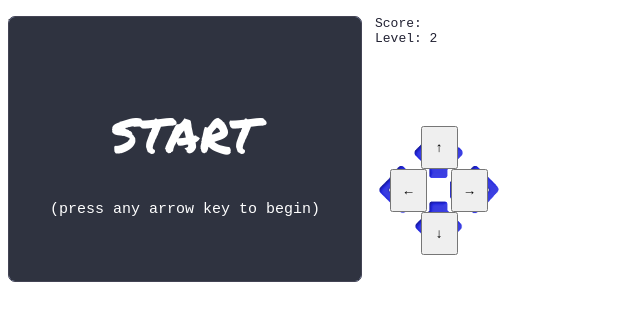
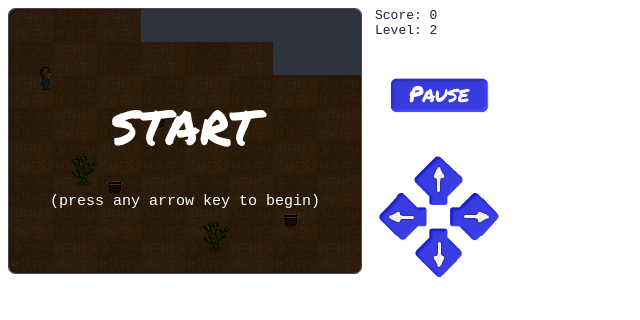
Before and after one commit to tapostrophemo/blueBear, a plain HTML site: page web/level2.html in a window 1280 px wide. Shown: the whole page, without its empty margins (0-640 px from the left). Drawn offline with Linux system fonts and the light colour scheme.

```diff
--- a/web/level2.html
+++ b/web/level2.html
@@ -19,6 +19,7 @@
  <label id="level">Level: 2</label>
 </div>
 <div id="controls">
+ <div id="pause">Pause</div>
  <div id="arrows">
   <button id="arrowUp">&uarr;</button><br/>
   <button id="arrowLeft">&larr;</button>
@@ -27,13 +28,11 @@
   <button id="arrowDown">&darr;</button>
  </div>
 </div>
-<div id="help">
- <p>Use arrow keys (left, right, up, down) to move</p>
- <p>Press escape to pause</p>
-</div>
 
 <script type="text/javascript" src="res/jquery-1.7.2.min.js"></script>
 <script type="text/javascript" src="res/jquery.gamequery-0.6.2.js"></script>
+<script type="text/javascript" src="res/hammer.js"></script>
+<script type="text/javascript" src="res/jquery.hammer.js"></script>
 <script type="text/javascript" src="res/game_globals.js"></script>
 <script type="text/javascript" src="res/game_objects.js"></script>
 <script type="text/javascript">
--- a/web/res/style.css
+++ b/web/res/style.css
@@ -35,7 +35,7 @@ body {
 #arrows button {
   line-height: 37px;
   width: 37px;
-  /*visibility: hidden;*/
+  visibility: hidden;
 }
 
 #playground {
```
Also changed, not shown: web/level3.html (+3 -4 lines), web/level4.html (+3 -4 lines), web/level5.html (+3 -4 lines).
